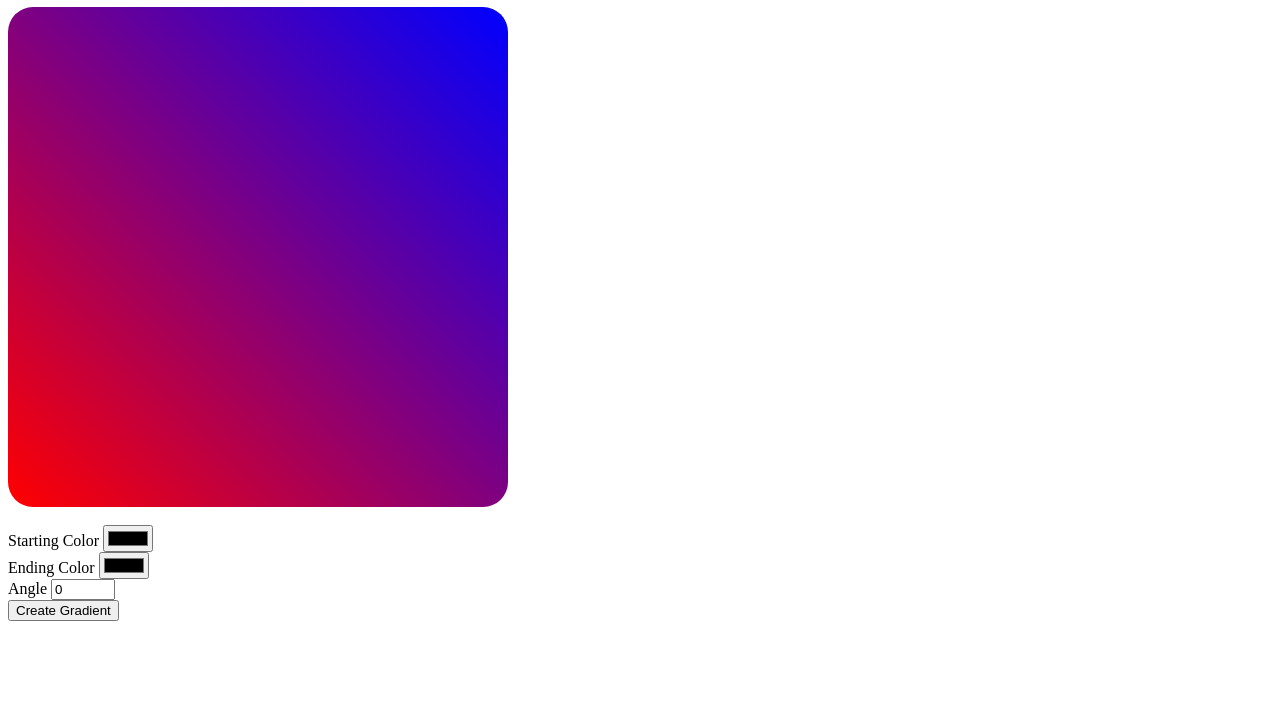
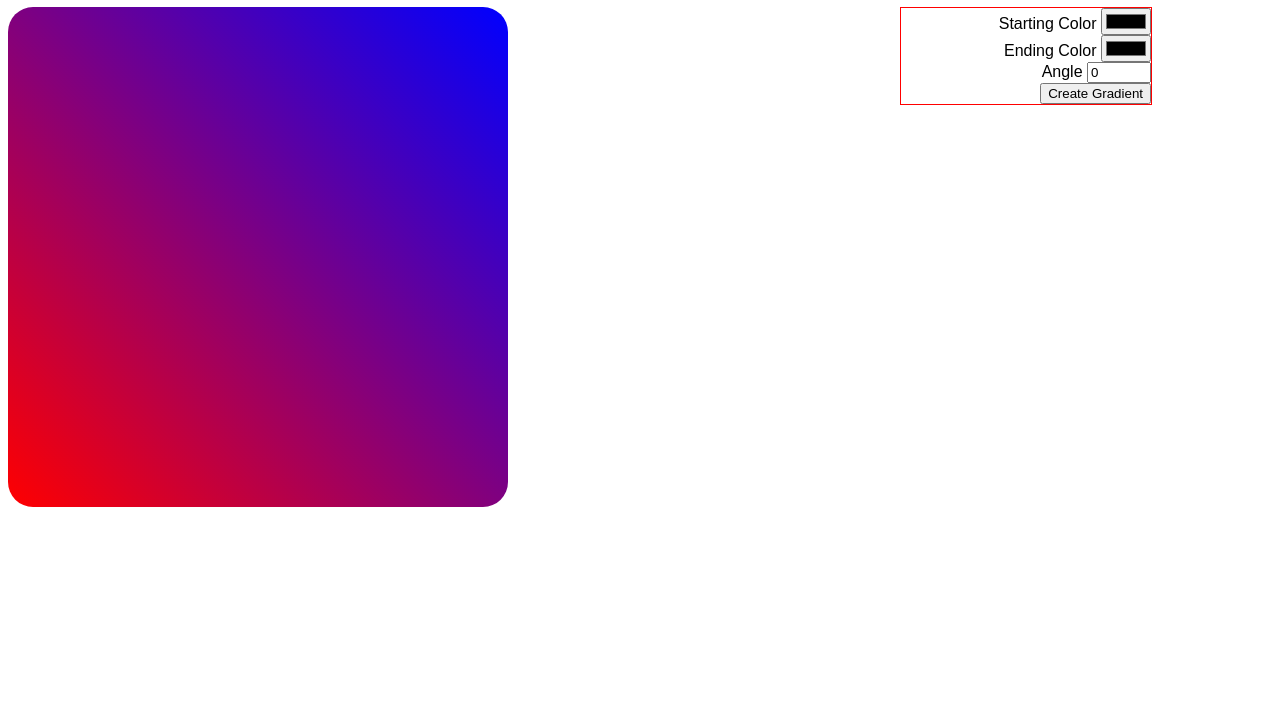
Before and after one commit to chase-stevens/gradientDeviser, a plain HTML site: page index.html in a window 1280 px wide. Shown: the part 73-800 px from the top of the page. Drawn offline with Linux system fonts and the light colour scheme.

Commit message:
added formatting for form

```diff
--- a/index.html
+++ b/index.html
@@ -12,14 +12,20 @@
   <div id="gradient_input">
     <form id="gradient_form">
 
-      <label for="start_color">Starting Color</label>
-      <input type="color" name="start_color"><br>
+      <div>
+        <label for="start_color">Starting Color</label>
+        <input type="color" name="start_color">
+      </div>
 
-      <label for="end_color">Ending Color</label>
-      <input type="color" name="end_color"><br>
+      <div>
+        <label for="end_color">Ending Color</label>
+        <input type="color" name="end_color">
+      </div>
 
-      <label for="angle">Angle</label>
-      <input type="number" name="angle" value="0" min="0" max="360" required><br>
+      <div>
+        <label for="angle">Angle</label>
+        <input type="number" name="angle" value="0" min="0" max="360" required>
+      </div>
 
       <button type="button" name="create_button" onclick="create_gradient();">Create Gradient</button>
 
--- a/style.css
+++ b/style.css
@@ -1,6 +1,23 @@
+body {
+  font-family: sans-serif;
+}
+
 #gradient {
   width: 500px;
   height: 500px;
   border-radius: 25px;
   background-image: linear-gradient(45deg, red, blue);
 }
+
+#gradient_form {
+  position: absolute;
+  right: 10%;
+  top: 10%;
+  width: 250px;
+  height: auto;
+  border: 1px solid red;
+
+  display: flex;
+  flex-direction: column;
+  align-items: flex-end;
+}
```
